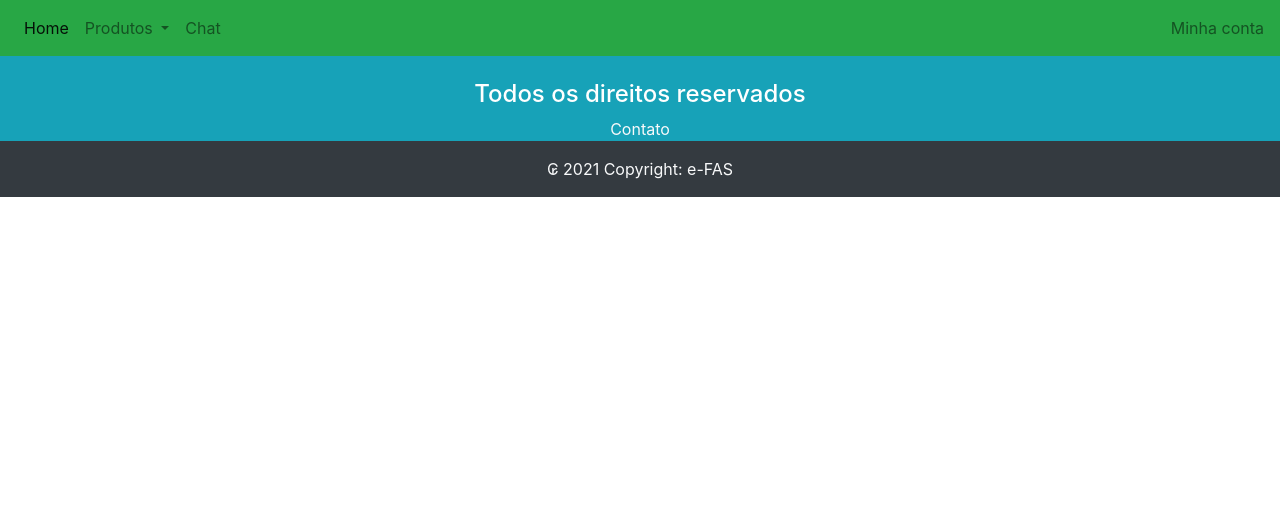
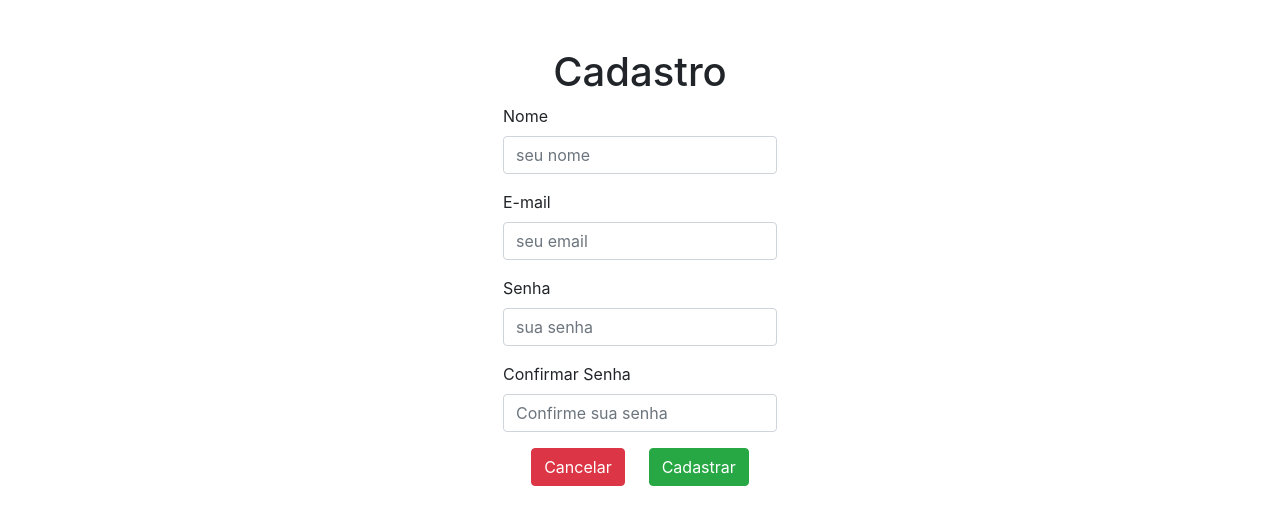
Before and after one commit to yasminluma/Projeto_Integrador_Front, an Angular app: page / in a window 1280 px wide. Shown: the top 524 px of the page. Built offline with nearby package versions, Linux system fonts and the light colour scheme.

Commit message:
implementação entrar e cadastrar

```diff
--- a/src/app/app.component.html
+++ b/src/app/app.component.html
@@ -1,3 +1 @@
-<app-menu></app-menu>
-
-<app-rodape></app-rodape>
+<app-cadastrar></app-cadastrar>
--- a/src/app/app.module.ts
+++ b/src/app/app.module.ts
@@ -5,12 +5,16 @@ import { AppRoutingModule } from './app-routing.module';
 import { AppComponent } from './app.component';
 import { MenuComponent } from './menu/menu.component';
 import { RodapeComponent } from './rodape/rodape.component';
+import { EntrarComponent } from './entrar/entrar.component';
+import { CadastrarComponent } from './cadastrar/cadastrar.component';
 
 @NgModule({
   declarations: [
     AppComponent,
     MenuComponent,
-    RodapeComponent
+    RodapeComponent,
+    EntrarComponent,
+    CadastrarComponent
   ],
   imports: [
     BrowserModule,
--- /dev/null
+++ b/src/app/cadastrar/cadastrar.component.html
@@ -0,0 +1,40 @@
+<div class="container-fluid">
+
+    <div class="row">
+
+
+        <div class="col-md-12 mt-5 mb-5">
+
+            <div class="row d-flex justify-content-center">
+                <div class="md-10">
+
+                    <h1 class="text-center">Cadastro</h1>
+                    <div class="form-group">
+                        <label for="nome">Nome</label>
+                        <input class="form-control" type="text" name="nome" id="nome" placeholder="seu nome">
+                    </div>
+                    <div class="form-group">
+                        <label for="email">E-mail</label>
+                        <input class="form-control" type="text" name="email" id="email" placeholder="seu email">
+                    </div>
+                    <div class="form-group">
+                        <label for="senha">Senha</label>
+                        <input class="form-control" type="password" name="senha" id="senha" placeholder="sua senha">
+                    </div>
+                    <div class="form-group">
+                        <label for="confirmSenha">Confirmar Senha</label>
+                        <input class="form-control" type="password" name="confirmSenha" id="confirmSenha"
+                            placeholder="Confirme sua senha">
+                    </div>
+
+
+                    <div class="d-flex justify-content-center">
+                        <button type="submit" class="btn btn-danger mr-4" routerLink="/entrar">Cancelar</button>
+                        <button type="submit" class="btn btn-success">Cadastrar</button>
+                    </div>
+
+                </div>
+            </div>
+        </div>
+    </div>
+</div>
--- /dev/null
+++ b/src/app/cadastrar/cadastrar.component.ts
@@ -0,0 +1,15 @@
+import { Component, OnInit } from '@angular/core';
+
+@Component({
+  selector: 'app-cadastrar',
+  templateUrl: './cadastrar.component.html',
+  styleUrls: ['./cadastrar.component.css']
+})
+export class CadastrarComponent implements OnInit {
+
+  constructor() { }
+
+  ngOnInit(): void {
+  }
+
+}
--- /dev/null
+++ b/src/app/entrar/entrar.component.html
@@ -0,0 +1,38 @@
+<div class="container-fluid">
+
+    <div class="row d-flex align-items-center">
+
+        <div class="col-md-12">
+
+            <div class="row d-flex justify-content-center">
+                <div class="col-md-6">
+
+                    <h1 class="text-center mb-3">Entrar</h1>
+
+                    <div class="form-grouo">
+                        <label for="usuario">Usuário</label>
+                        <input class="form-control" type="text" name="usuario" id="usuario" placeholder="seu usuário">
+                    </div>
+
+                    <div class="form-grouo">
+                        <label for="senha">Senha</label>
+                        <input class="form-control" type="password" name="senha" id="senha" placeholder="sua senha">
+                    </div>
+
+                    <div class="d-flex justify-content-center mt-5">
+                        <button type="submit" class="btn btn-success">Entrar</button>
+                    </div>
+
+                    <hr class="mt-5 mb-5">
+                    <p class="text-center">
+                        Não tem uma conta? <a routerLink="/cadastrar">Cadastre-se</a>
+                    </p>
+
+                </div>
+                </div>
+
+
+            </div>
+
+
+</div>
--- /dev/null
+++ b/src/app/entrar/entrar.component.ts
@@ -0,0 +1,15 @@
+import { Component, OnInit } from '@angular/core';
+
+@Component({
+  selector: 'app-entrar',
+  templateUrl: './entrar.component.html',
+  styleUrls: ['./entrar.component.css']
+})
+export class EntrarComponent implements OnInit {
+
+  constructor() { }
+
+  ngOnInit(): void {
+  }
+
+}
```
Also changed, not shown: src/app/cadastrar/cadastrar.component.css (added), src/app/entrar/entrar.component.css (added), 2 other files (tests, documents, lock files or other folders).
